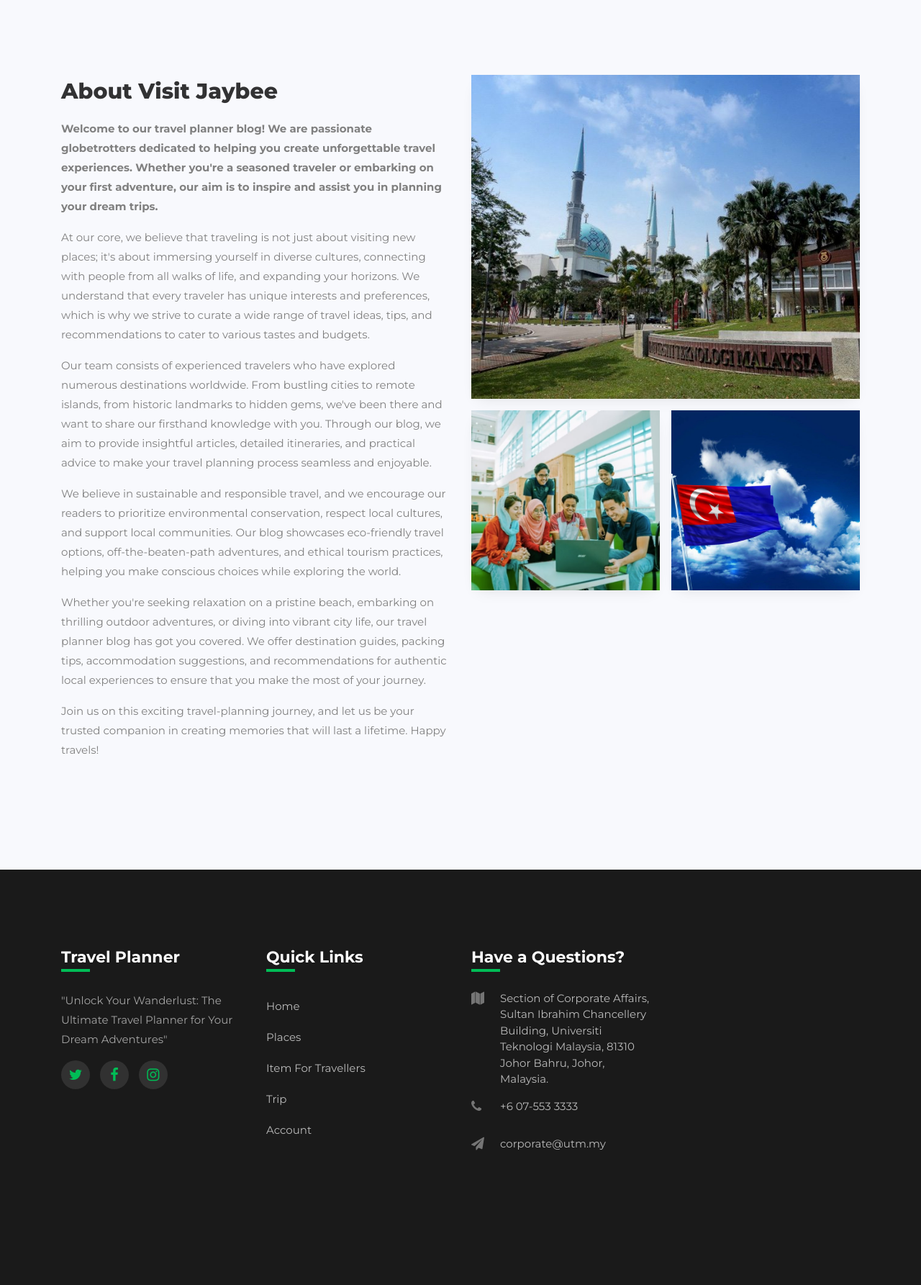
After one commit to uaqillah/MWP-TravelPlanner, a PHP site: page /solo_traveller.html in a window 1280 px wide. The commit adds this page. Shown: the part 500-2285 px from the top of the page at 72% size. Run offline with PHP 8.4, Linux system fonts and the light colour scheme; some libraries are stand-ins or nearby versions.

Commit message:
Add files via upload

```diff
--- a/destination.php
+++ b/destination.php
@@ -34,7 +34,6 @@
         <li class="nav-item  active"><a href="destination.php" class="nav-link">Destination</a></li>
         <li class="nav-item"><a href="item_for_travellers.html" class="nav-link">Item For Travellers</a></li>
         <li class="nav-item"><a href="trips.php" class="nav-link">Trip Planning</a></li>
-        <li class="nav-item"><a href="register.php" class="nav-link">Account</a></li>
       </ul>
     </div>
   </div>
@@ -96,7 +95,7 @@
   $unmae= "root";
   $password = "";
 
-  $db_name = "visitjaybeee";
+  $db_name = "travelplanner";
 
 $conn = mysqli_connect($sname, $unmae, $password, $db_name);
   if ($conn->connect_error) {
--- a/index.html
+++ b/index.html
@@ -34,7 +34,6 @@
 	        	<li class="nav-item"><a href="destination.php" class="nav-link">Destination</a></li>
 	          	<li class="nav-item"><a href="item_for_travellers.html" class="nav-link">Item For Travellers</a></li>
 	          	<li class="nav-item"><a href="trips.php" class="nav-link">Trip Planning</a></li>
-	        	<li class="nav-item"><a href="register.php" class="nav-link">Account</a></li>
 	        </ul>
 	      </div>
 	    </div>
--- /dev/null
+++ b/solo_traveller.html
@@ -0,0 +1,141 @@
+<!DOCTYPE html>
+<html lang="en">
+  <head>
+    <title>About Visit Jaybee</title>
+    <meta charset="utf-8">
+    <meta name="viewport" content="width=device-width, initial-scale=1, shrink-to-fit=no">
+
+    <link href="https://fonts.googleapis.com/css?family=Montserrat:200,300,400,500,600,700,800&display=swap" rel="stylesheet">
+    <link rel="stylesheet" href="https://stackpath.bootstrapcdn.com/font-awesome/4.7.0/css/font-awesome.min.css">
+    <link rel="stylesheet" href="css/animate.css">
+    <link rel="stylesheet" href="css/owl.carousel.min.css">
+    <link rel="stylesheet" href="css/owl.theme.default.min.css">
+    <link rel="stylesheet" href="css/magnific-popup.css">
+    <link rel="stylesheet" href="css/bootstrap-datepicker.css">
+    <link rel="stylesheet" href="css/jquery.timepicker.css">
+    <link rel="stylesheet" href="css/flaticon.css">
+    <link rel="stylesheet" href="css/style.css">
+    <link rel="icon" href="images/logo.png" type="image/ico">
+  </head>
+
+  <body>
+    <!-- NAVBAR -->
+		<nav class="navbar navbar-expand-lg navbar-dark ftco_navbar bg-dark ftco-navbar-light" id="ftco-navbar">
+	    <div class="container">
+	    	<a class="navbar-brand" href="index.html"><img src="images/logo.png" alt="" scrset=""></span>&nbsp;&nbsp;Travel Planner</a>
+	      <button class="navbar-toggler" type="button" data-toggle="collapse" data-target="#ftco-nav" aria-controls="ftco-nav" aria-expanded="false" aria-label="Toggle navigation">
+	        <span class="fa fa-bars"></span> Menu
+	      </button>
+	      <div class="collapse navbar-collapse" id="ftco-nav">
+	        <ul class="navbar-nav ml-auto">
+	        	<li class="nav-item"><a href="index.html" class="nav-link">Home</a></li>
+	        	<li class="nav-item  active"><a href="about.html" class="nav-link">About</a></li>
+	        	<li class="nav-item"><a href="destination.php" class="nav-link">Destination</a></li>
+	          <li class="nav-item"><a href="item_for_travellers.html" class="nav-link">Item For Travellers</a></li>
+	          <li class="nav-item"><a href="trips.php" class="nav-link">Trip Planning</a></li>
+	        </ul>
+	      </div>
+	    </div>
+	  </nav>
+    <!-- END nav -->
+
+    <section class="hero-wrap hero-wrap-2" style="background-image: url('images/bg_about.png');" data-stellar-background-ratio="0.5">
+      <div class="overlay"></div>
+      <div class="container">
+        <div class="row no-gutters slider-text align-items-end">
+          <div class="col-md-9 ftco-animate pb-5">
+            <h1 class="mb-0 bread">About Us</h1>
+          </div>
+        </div>
+      </div>
+    </section>
+
+    <section class="ftco-section bg-light ftco-faqs">
+    	<div class="container">
+    		<div class="row">
+    			<div class="col-lg-6 order-md-last">
+    				<div class="img img-video d-flex align-self-stretch align-items-center justify-content-center justify-content-md-center mb-4 mb-sm-0" style="background-image:url(images/about-4.jpg);">
+    					</a>
+    				</div>
+    				<div class="d-flex mt-3">
+    					<div class="img img-2 mr-md-2" style="background-image:url(images/about-5.jpg);"></div>
+    					<div class="img img-2 ml-md-2" style="background-image:url(images/about-6.jpg);"></div>
+    				</div>
+    			</div>
+
+    			<div class="col-lg-6">
+    				<div class="heading-section mb-5 mt-lg-0">
+	            <h2 class="mb-3">About Visit Jaybee</h2>
+              <p><b>Welcome to our travel planner blog! We are passionate globetrotters dedicated to helping you create unforgettable travel experiences. Whether you're a seasoned traveler or embarking on your first adventure, our aim is to inspire and assist you in planning your dream trips.</b></p>
+              <p>At our core, we believe that traveling is not just about visiting new places; it's about immersing yourself in diverse cultures, connecting with people from all walks of life, and expanding your horizons. We understand that every traveler has unique interests and preferences, which is why we strive to curate a wide range of travel ideas, tips, and recommendations to cater to various tastes and budgets.</p>
+              <p>Our team consists of experienced travelers who have explored numerous destinations worldwide. From bustling cities to remote islands, from historic landmarks to hidden gems, we've been there and want to share our firsthand knowledge with you. Through our blog, we aim to provide insightful articles, detailed itineraries, and practical advice to make your travel planning process seamless and enjoyable.</p>
+              <p>We believe in sustainable and responsible travel, and we encourage our readers to prioritize environmental conservation, respect local cultures, and support local communities. Our blog showcases eco-friendly travel options, off-the-beaten-path adventures, and ethical tourism practices, helping you make conscious choices while exploring the world.</p>
+              <p>Whether you're seeking relaxation on a pristine beach, embarking on thrilling outdoor adventures, or diving into vibrant city life, our travel planner blog has got you covered. We offer destination guides, packing tips, accommodation suggestions, and recommendations for authentic local experiences to ensure that you make the most of your journey.</p>
+              <p>Join us on this exciting travel-planning journey, and let us be your trusted companion in creating memories that will last a lifetime. Happy travels!</p>
+	  </div></div></div></div>
+            </section>
+
+<!-- FOOTER -->
+<footer class="footer">
+  <div class="container">
+      <div class="row">
+          <div class="col-md-6 col-lg-3 mb-4 mb-md-0">
+              <h2 class="footer-heading">Travel Planner</h2>
+              <p>"Unlock Your Wanderlust: The Ultimate Travel Planner for Your Dream Adventures"</p>
+              <ul class="ftco-footer-social p-0">
+    <li class="ftco-animate"><a href="#" data-toggle="tooltip" data-placement="top" title="Twitter"><span class="fa fa-twitter"></span></a></li>
+    <li class="ftco-animate"><a href="#" data-toggle="tooltip" data-placement="top" title="Facebook"><span class="fa fa-facebook"></span></a></li>
+    <li class="ftco-animate"><a href="#" data-toggle="tooltip" data-placement="top" title="Instagram"><span class="fa fa-instagram"></span></a></li>
+  </ul>
+          </div>
+          <div class="col-md-6 col-lg-3 mb-4 mb-md-0">
+              <h2 class="footer-heading">Quick Links</h2>
+              <ul class="list-unstyled">
+    <li><a href="index.html" class="py-2 d-block">Home</a></li>
+    <li><a href="destination.html" class="py-2 d-block">Places</a></li>
+    <li><a href="item_for_traveller.html" class="py-2 d-block">Item For Travellers</a></li>
+    <li><a href="trip.php" class="py-2 d-block">Trip</a></li>
+    <li><a href="account.php" class="py-2 d-block">Account</a></li>
+  </ul>
+          </div>
+          <div class="col-md-6 col-lg-3 mb-4 mb-md-0">
+              <h2 class="footer-heading">Have a Questions?</h2>
+              <div class="block-23 mb-3">
+    <ul>
+      <li><span class="icon fa fa-map"></span><span class="text">Section of Corporate Affairs, Sultan Ibrahim Chancellery Building, Universiti Teknologi Malaysia, 81310 Johor Bahru, Johor, Malaysia.</span></li>
+      <li><a href="#"><span class="icon fa fa-phone"></span><span class="text">+6 07-553 3333</span></a></li>
+      <li><a href="#"><span class="icon fa fa-paper-plane"></span><span class="text">corporate@utm.my</span></a></li>
+    </ul>
+  </div>
+          </div>
+      </div>
+      <div class="row mt-5">
+<div class="col-md-12 text-center">
+
+  </div>
+  </div>
+  </div>
+</footer>
+
+<!-- loader -->
+<div id="ftco-loader" class="show fullscreen"><svg class="circular" width="48px" height="48px"><circle class="path-bg" cx="24" cy="24" r="22" fill="none" stroke-width="4" stroke="#eeeeee"/><circle class="path" cx="24" cy="24" r="22" fill="none" stroke-width="4" stroke-miterlimit="10" stroke="#F96D00"/></svg></div>
+
+<script src="js/jquery.min.js"></script>
+<script src="js/jquery-migrate-3.0.1.min.js"></script>
+<script src="js/popper.min.js"></script>
+<script src="js/bootstrap.min.js"></script>
+<script src="js/jquery.easing.1.3.js"></script>
+<script src="js/jquery.waypoints.min.js"></script>
+<script src="js/jquery.stellar.min.js"></script>
+<script src="js/jquery.animateNumber.min.js"></script>
+<script src="js/bootstrap-datepicker.js"></script>
+<script src="js/jquery.timepicker.min.js"></script>
+<script src="js/owl.carousel.min.js"></script>
+<script src="js/jquery.magnific-popup.min.js"></script>
+<script src="js/scrollax.min.js"></script>
+<script src="https://maps.googleapis.com/maps/api/js?key=AIzaSyBVWaKrjvy3MaE7SQ74_uJiULgl1JY0H2s&sensor=false"></script>
+<script src="js/google-map.js"></script>
+<script src="js/main.js"></script>
+
+</body>
+</html>
```
Also changed, not shown: account.php (+8 -4 lines), item_for_travellers.html (+53 -3 lines), trips.php (+19 -16 lines).
